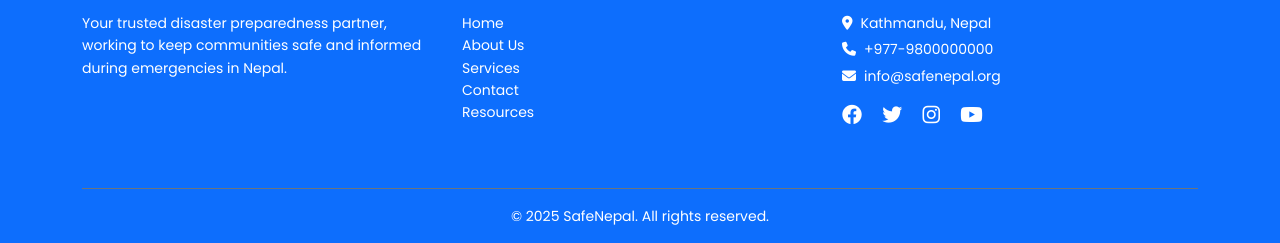
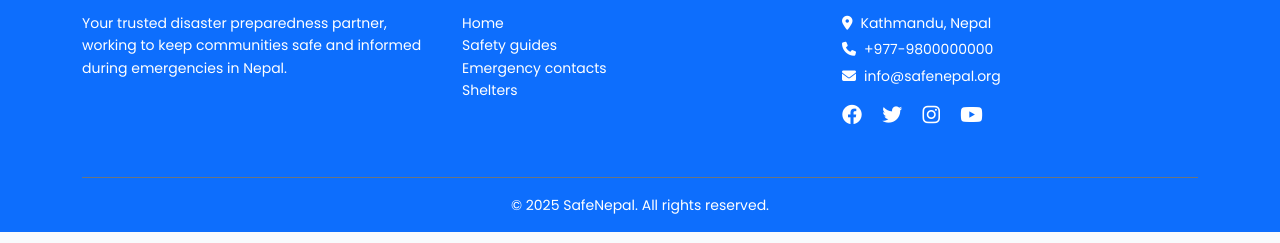
Before and after one commit to kinjalsgitacc/safe-nepal, a website: page safety.html in a window 1280 px wide. Shown: the part 2030-2273 px from the top of the page. Drawn offline with nearby package versions, Linux system fonts and the light colour scheme; files whose address does not match are found by name.

Commit message:
Update safety.html

```diff
--- a/safety.html
+++ b/safety.html
@@ -427,10 +427,9 @@
                     <h5 class="mb-3">Quick Links</h5>
                     <ul class="list-unstyled small">
                         <li><a href="index.html" class="text-white text-decoration-none">Home</a></li>
-                        <li><a href="about.html" class="text-white text-decoration-none">About Us</a></li>
-                        <li><a href="services.html" class="text-white text-decoration-none">Services</a></li>
-                        <li><a href="contact.html" class="text-white text-decoration-none">Contact</a></li>
-                        <li><a href="resources.html" class="text-white text-decoration-none">Resources</a></li>
+                        <li><a href="safety.html" class="text-white text-decoration-none">Safety guides</a></li>
+                        <li><a href="contacts.html" class="text-white text-decoration-none">Emergency contacts</a></li>
+                        <li><a href="shelters.html" class="text-white text-decoration-none">Shelters</a></li>
                     </ul>
                 </div>
 
```
